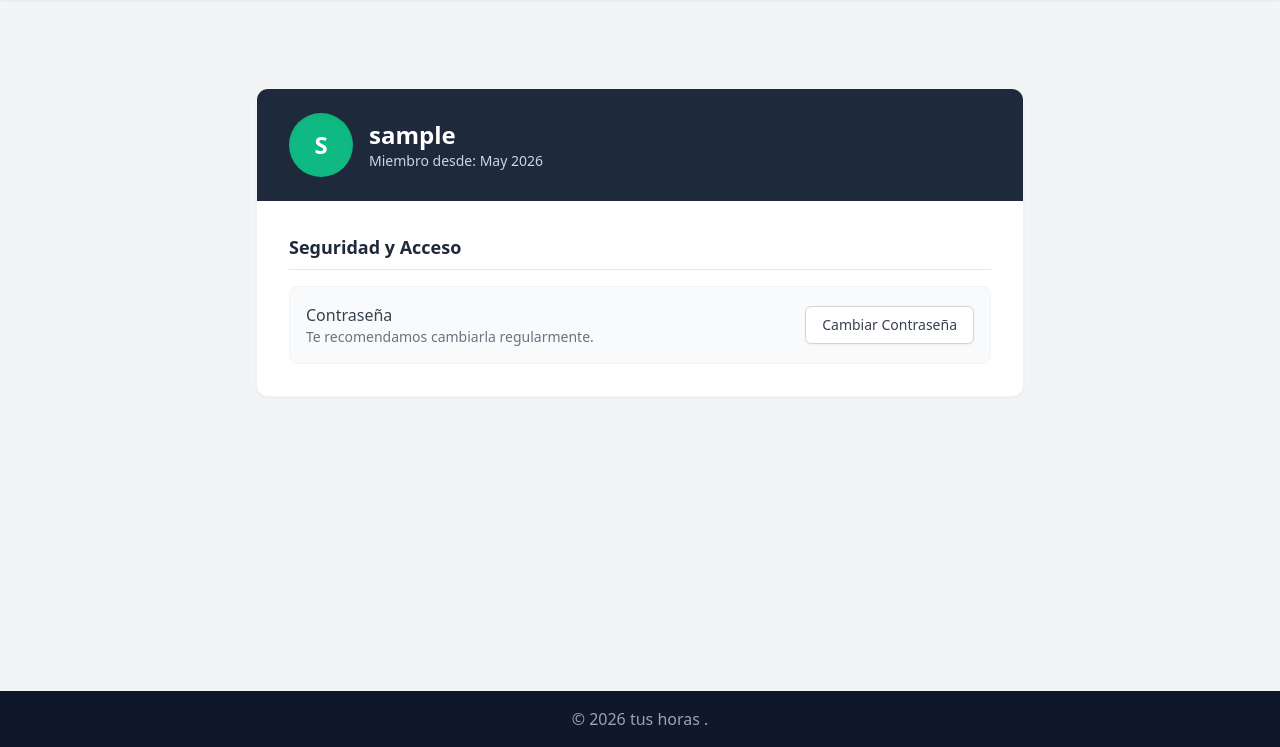
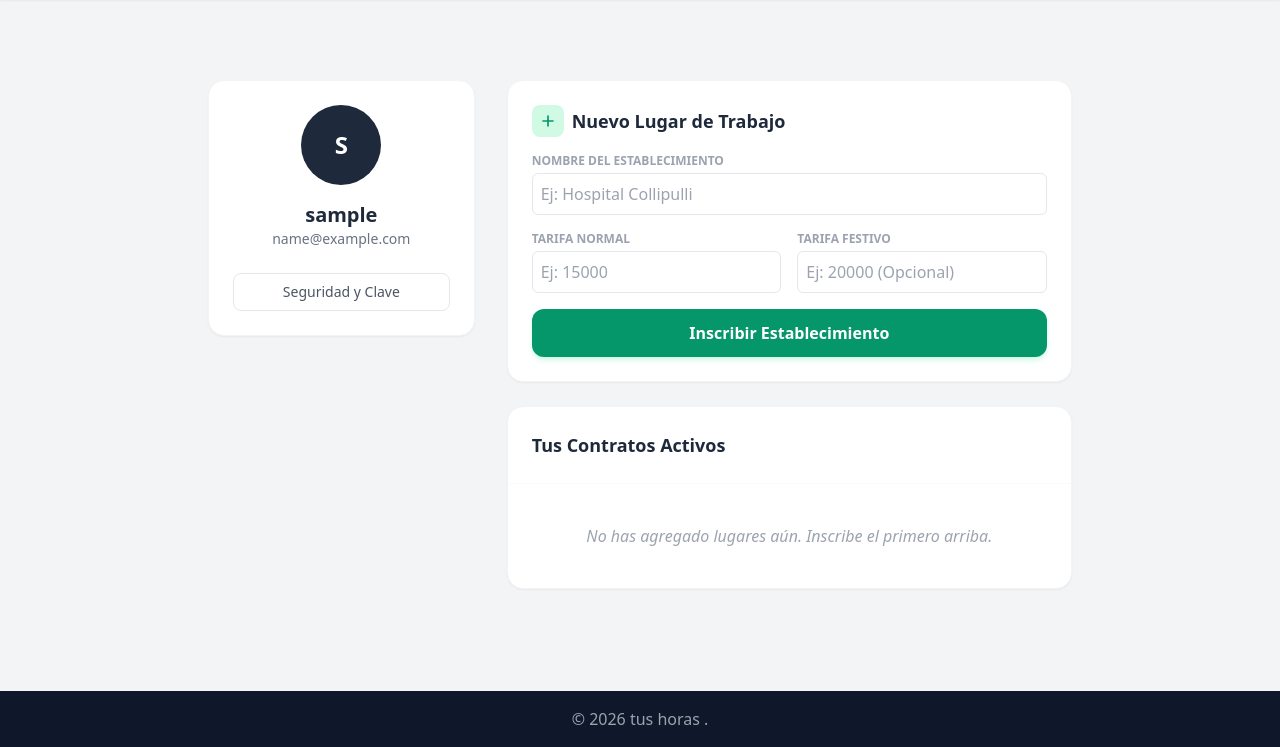
Before and after one commit to matiasbravo8a/gestor-honorarios-django, a Django app: page /perfil/ in a window 1280 px wide. Shown: the part 53-800 px from the top of the page. Run offline with Django 5.2, Linux system fonts and the light colour scheme; the visitor is signed in with stand-in values (Sample User, id 1); data that the repository does not hold is empty; some libraries are stand-ins or nearby versions.

Commit message:
se agrego a la seccion perfil la funcion agregar establecimientos

```diff
--- a/control_horas/views.py
+++ b/control_horas/views.py
@@ -3,8 +3,14 @@ from django.utils.timezone import now
 from django.contrib.auth.forms import UserCreationForm
 from django.contrib.auth import login
 from django.contrib.auth.decorators import login_required
-from .models import RegistroTurno
-from .forms import RegistroTurnoForm
+
+# Agrupamos los modelos en una sola línea
+from .models import RegistroTurno, Establecimiento
+
+# Agrupamos los formularios en una sola línea (¡Aquí está la corrección!)
+from .forms import EstablecimientoForm, RegistroTurnoForm
+
+# Vista para crear una cuenta nueva...
 
 # Vista para crear una cuenta nueva
 def registro(request):
@@ -53,4 +59,24 @@ def dashboard(request):
     return render(request, 'control_horas/dashboard.html', contexto)
 @login_required
 def perfil(request):
-    return render(request, 'control_horas/perfil.html')
+    if request.method == 'POST':
+        form = EstablecimientoForm(request.POST)
+        if form.is_valid():
+            # Creamos el objeto pero no lo guardamos aún
+            lugar = form.save(commit=False)
+            # Le asignamos el usuario que está logueado actualmente
+            lugar.profesional = request.user
+            lugar.save()
+            return redirect('perfil')
+    else:
+        form = EstablecimientoForm()
+
+    # Traemos solo los lugares creados por este usuario
+    mis_lugares = Establecimiento.objects.filter(profesional=request.user).order_by('nombre')
+
+    contexto = {
+        'form': form,
+        'mis_lugares': mis_lugares,
+    }
+
+    return render(request, 'control_horas/perfil.html', contexto)
--- a/templates/control_horas/perfil.html
+++ b/templates/control_horas/perfil.html
@@ -1,29 +1,81 @@
 {% extends 'base.html' %}
 
-{% block title %}Mi Perfil{% endblock %}
+{% block title %}Gestión de Contratos{% endblock %}
 
 {% block content %}
-<div class="max-w-3xl mx-auto mt-8">
-    <div class="bg-white rounded-xl shadow-sm border border-gray-100 overflow-hidden">
-        <div class="bg-slate-800 px-8 py-6 text-white flex items-center gap-4">
-            <div class="h-16 w-16 bg-emerald-500 rounded-full flex items-center justify-center text-2xl font-bold uppercase shadow-inner">
-                {{ user.username.0 }} </div>
-            <div>
-                <h2 class="text-2xl font-bold">{{ user.username }}</h2>
-                <p class="text-slate-300 text-sm">Miembro desde: {{ user.date_joined|date:"F Y" }}</p>
+<div class="max-w-4xl mx-auto mt-6 px-4">
+    <div class="grid grid-cols-1 lg:grid-cols-3 gap-8">
+
+        <div class="lg:col-span-1">
+            <div class="bg-white rounded-2xl shadow-sm border border-gray-100 p-6 text-center">
+                <div class="h-20 w-20 bg-slate-800 rounded-full flex items-center justify-center text-white text-2xl font-bold mx-auto mb-4">
+                    {{ user.username.0|upper }}
+                </div>
+                <h2 class="text-xl font-bold text-slate-800">{{ user.username }}</h2>
+                <p class="text-gray-500 text-sm mb-6">{{ user.email|default:"Sin correo registrado" }}</p>
+
+                <a href="{% url 'cambiar_password' %}" class="block w-full py-2 px-4 border border-gray-200 rounded-lg text-sm font-medium text-gray-600 hover:bg-gray-50 transition">
+                    Seguridad y Clave
+                </a>
             </div>
         </div>
 
-        <div class="p-8">
-            <h3 class="text-lg font-semibold text-slate-800 border-b pb-2 mb-4">Seguridad y Acceso</h3>
-            <div class="flex items-center justify-between bg-gray-50 p-4 rounded-lg border border-gray-100">
-                <div>
-                    <p class="font-medium text-gray-700">Contraseña</p>
-                    <p class="text-sm text-gray-500">Te recomendamos cambiarla regularmente.</p>
+        <div class="lg:col-span-2 space-y-6">
+
+            <div class="bg-white rounded-2xl shadow-sm border border-gray-100 p-6">
+                <h3 class="text-lg font-bold text-slate-800 mb-4 flex items-center gap-2">
+                    <span class="p-1.5 bg-emerald-100 text-emerald-600 rounded-lg">
+                        <svg class="w-5 h-5" fill="none" stroke="currentColor" viewBox="0 0 24 24"><path stroke-linecap="round" stroke-linejoin="round" stroke-width="2" d="M12 6v6m0 0v6m0-6h6m-6 0H6"></path></svg>
+                    </span>
+                    Nuevo Lugar de Trabajo
+                </h3>
+
+                <form method="POST" class="space-y-4">
+                    {% csrf_token %}
+                    <div>
+                        <label class="block text-xs font-bold text-gray-400 uppercase mb-1">Nombre del Establecimiento</label>
+                        {{ form.nombre }}
+                    </div>
+                    <div class="grid grid-cols-2 gap-4">
+                        <div>
+                            <label class="block text-xs font-bold text-gray-400 uppercase mb-1">Tarifa Normal</label>
+                            {{ form.valor_hora }}
+                        </div>
+                        <div>
+                            <label class="block text-xs font-bold text-gray-400 uppercase mb-1">Tarifa Festivo</label>
+                            {{ form.valor_hora_festivo }}
+                        </div>
+                    </div>
+                    <button type="submit" class="w-full bg-emerald-600 hover:bg-emerald-700 text-white font-bold py-3 rounded-xl transition shadow-md shadow-emerald-100">
+                        Inscribir Establecimiento
+                    </button>
+                </form>
+            </div>
+
+            <div class="bg-white rounded-2xl shadow-sm border border-gray-100 overflow-hidden">
+                <div class="p-6 border-b border-gray-50">
+                    <h3 class="text-lg font-bold text-slate-800">Tus Contratos Activos</h3>
                 </div>
-                <a href="{% url 'cambiar_password' %}" class="bg-white border border-gray-300 text-gray-700 hover:bg-gray-50 py-2 px-4 rounded-md text-sm font-medium transition shadow-sm">
-                    Cambiar Contraseña
-                </a>
+                <div class="divide-y divide-gray-100">
+                    {% for lugar in mis_lugares %}
+                    <div class="p-6 flex justify-between items-center hover:bg-gray-50 transition">
+                        <div>
+                            <p class="font-bold text-slate-700">{{ lugar.nombre }}</p>
+                            <p class="text-xs text-gray-500 italic">Precios configurados para cálculo automático</p>
+                        </div>
+                        <div class="text-right">
+                            <p class="text-sm font-semibold text-slate-800">${{ lugar.valor_hora }}/hr <span class="text-xs text-gray-400 font-normal">Normal</span></p>
+                            {% if lugar.valor_hora_festivo %}
+                            <p class="text-sm font-semibold text-emerald-600">${{ lugar.valor_hora_festivo }}/hr <span class="text-xs text-gray-400 font-normal">Festivo</span></p>
+                            {% endif %}
+                        </div>
+                    </div>
+                    {% empty %}
+                    <div class="p-10 text-center">
+                        <p class="text-gray-400 italic">No has agregado lugares aún. Inscribe el primero arriba.</p>
+                    </div>
+                    {% endfor %}
+                </div>
             </div>
         </div>
     </div>
```
